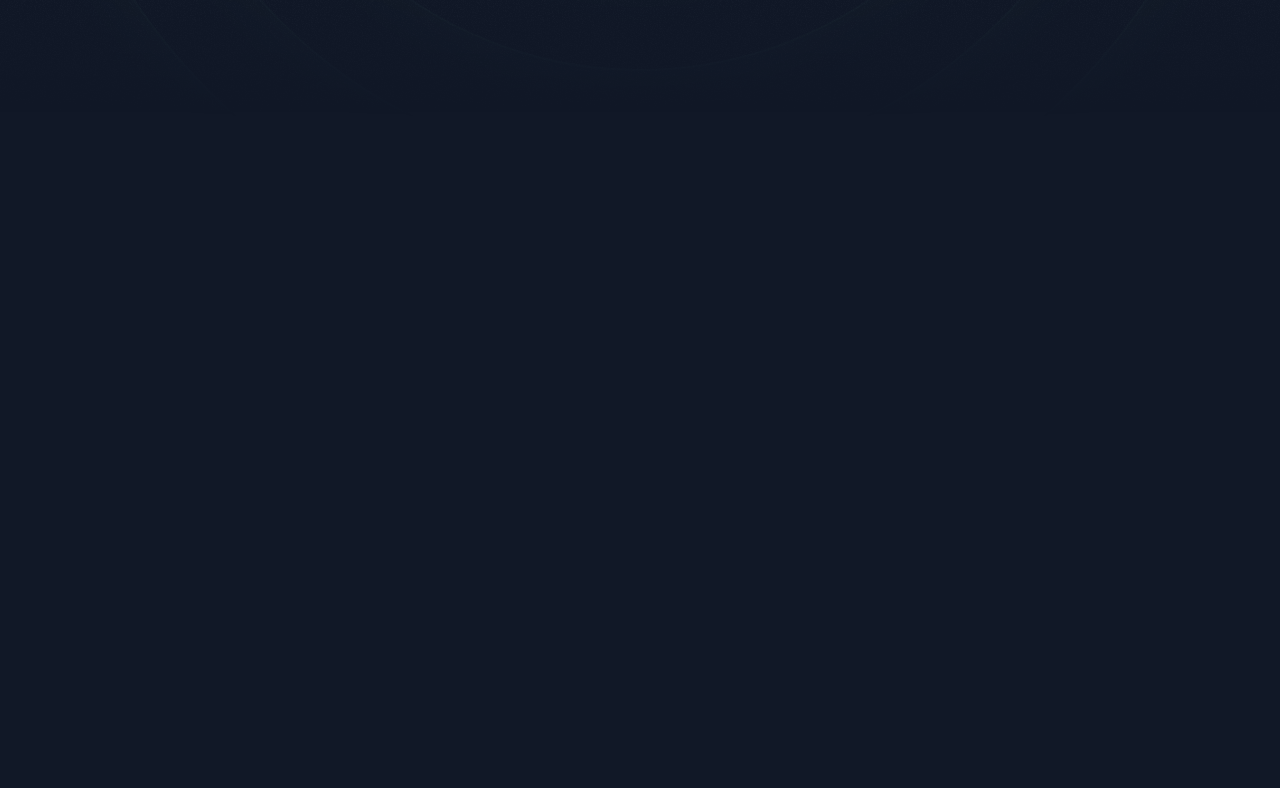
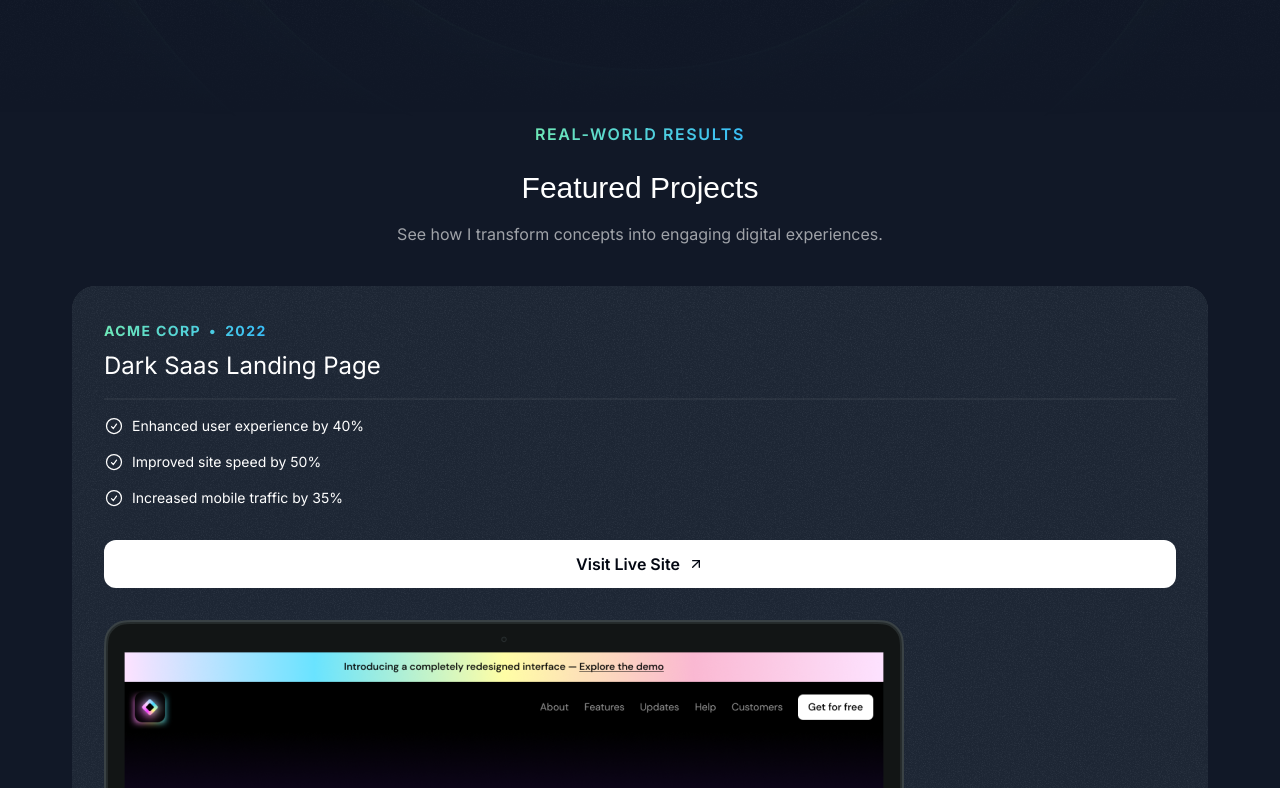
Before and after one commit to IlianaPinto/Iliana-portfolio, a Next.js app: page / in a window 1280 px wide. Shown: the part 800-1588 px from the top of the page. Before the commit the page ends 1071 px from the top, so only its background shows below. Built offline with nearby package versions, Linux system fonts and the light colour scheme; a web font is replaced by a local one.

Commit message:
wip project section

```diff
--- a/src/app/page.tsx
+++ b/src/app/page.tsx
@@ -1,11 +1,13 @@
 import { Header } from "@/sections/Header";
 import { HeroSection } from "@/sections/Hero";
+import { ProjectsSection } from "@/sections/Projects";
 
 export default function Home() {
   return (
     <div>
       <Header />
       <HeroSection />
+      <ProjectsSection />
     </div>
   );
 }
--- a/src/sections/Projects.tsx
+++ b/src/sections/Projects.tsx
@@ -1,6 +1,10 @@
 import darkSaasLandingPage from "@/assets/images/dark-saas-landing-page.png";
 import lightSaasLandingPage from "@/assets/images/light-saas-landing-page.png";
 import aiStartupLandingPage from "@/assets/images/ai-startup-landing-page.png";
+import Image from "next/image";
+import CheckCircleIcon from "@/assets/icons/check-circle.svg";
+import ArrowRightIcon from "@/assets/icons/arrow-up-right.svg";
+import grainImage from "@/assets/images/grain.jpg";
 
 const portfolioProjects = [
   {
@@ -42,5 +46,78 @@
 ];
 
 export const ProjectsSection = () => {
-  return <div>Projects Section</div>;
+  return (
+    <section className="pb-16">
+      <div className="container">
+        <div className="flex justify-center">
+          <p
+            className="uppercase font-semibold tracking-widest
+          bg-gradient-to-r from-emerald-300 to-sky-400 text-transparent
+          bg-clip-text text-center"
+          >
+            Real-world Results
+          </p>
+        </div>
+        <h2 className="font-serif text-3xl text-center mt-6">
+          Featured Projects
+        </h2>
+        <p className="text-center text-white/60 mt-4">
+          See how I transform concepts into engaging digital experiences.
+        </p>
+        <div className="flex flex-col mt-10 gap-20">
+          {portfolioProjects.map((project) => (
+            <div
+              key={project.title}
+              className="bg-gray-800 rounded-3xl relative z-0 overflow-hidden
+              after:z-10 after:absolute after:inset-0 after:outline-2
+              after:outline after:-outline-ofset-2 after:rounded-3xl
+              after:outline-white/20 px-8 pt-8"
+            >
+              <div
+                className="absolute inset-0 -z-10 opacity-5"
+                style={{ backgroundImage: `url(${grainImage.src})` }}
+              ></div>
+              <div
+                className="bg-gradient-to-r from-emerald-300 gap-2
+                text-transparent bg-clip-text to-sky-300 to-sky-400 inline-flex
+                font-bold uppercase tracking-widest text-sm"
+              >
+                <span>{project.company}</span>
+                <span>&bull;</span>
+                <span>{project.year}</span>
+              </div>
+              <h3 className="font'serif text-2xl mt-2">{project.title}</h3>
+              <hr className="border-t-2 border-white/5 mt-4" />
+              <ul className="flex flex-col gap-4 mt-4">
+                {project.results.map((result) => (
+                  <li
+                    className="flex gap-2 text-sm text-white-50"
+                    key={result.title}
+                  >
+                    <CheckCircleIcon className="size-5" />
+                    <span>{result.title}</span>
+                  </li>
+                ))}
+              </ul>
+              <a href={project.link}>
+                <button
+                  className="bg-white text-gray-950 h-12 w-full
+                rounded-xl font-semibold inline-flex items-center
+                justify-center gap-2 mt-8"
+                >
+                  <span>Visit Live Site</span>
+                  <ArrowRightIcon className="size-4" />
+                </button>
+              </a>
+              <Image
+                src={project.image}
+                alt={project.title}
+                className="mt-8 -mb-4"
+              />
+            </div>
+          ))}
+        </div>
+      </div>
+    </section>
+  );
 };
```
